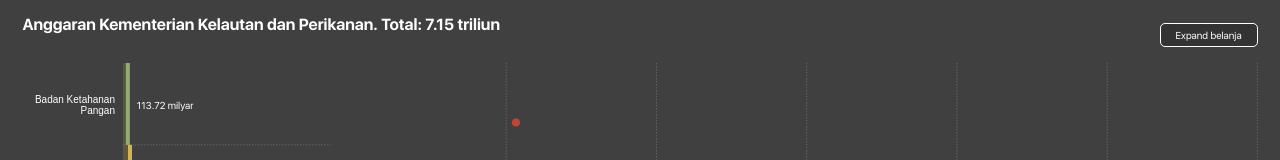
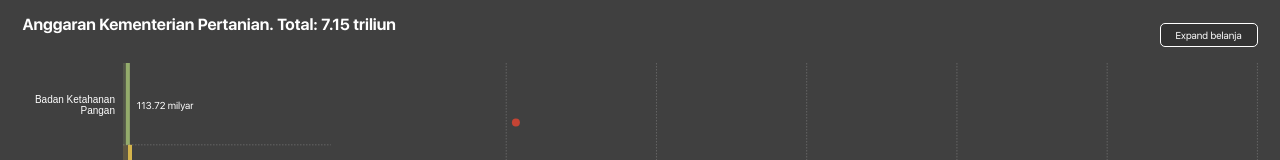
Before and after one commit to mahdanahmad/kkp-viz, a website: page index.html in a window 1280 px wide. Shown: the top 160 px of the page. Drawn offline with nearby package versions, Linux system fonts and the light colour scheme.

Commit message:
change kementerian name

```diff
--- a/index.html
+++ b/index.html
@@ -35,7 +35,7 @@
 	<body>
 	    <div id="root" class="cursor-default">
 			<div id="header">
-				<span id="title">Anggaran Kementerian Kelautan dan Perikanan. Total: </span><span id="total-anggaran"></span>
+				<span id="title">Anggaran Kementerian Pertanian. Total: </span><span id="total-anggaran"></span>
 			</div>
 			<div id="content">
 				<div id="side-bar" class="float-left">
```
